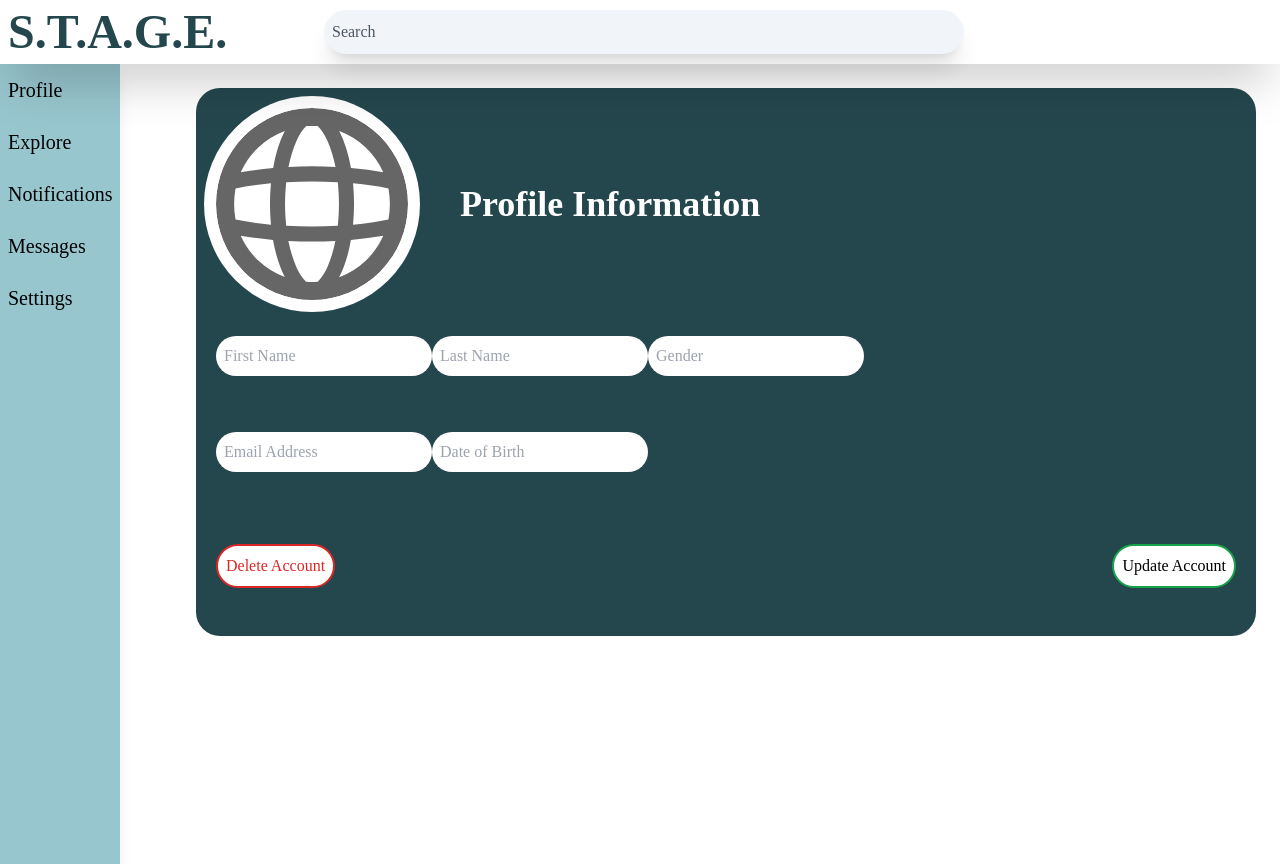
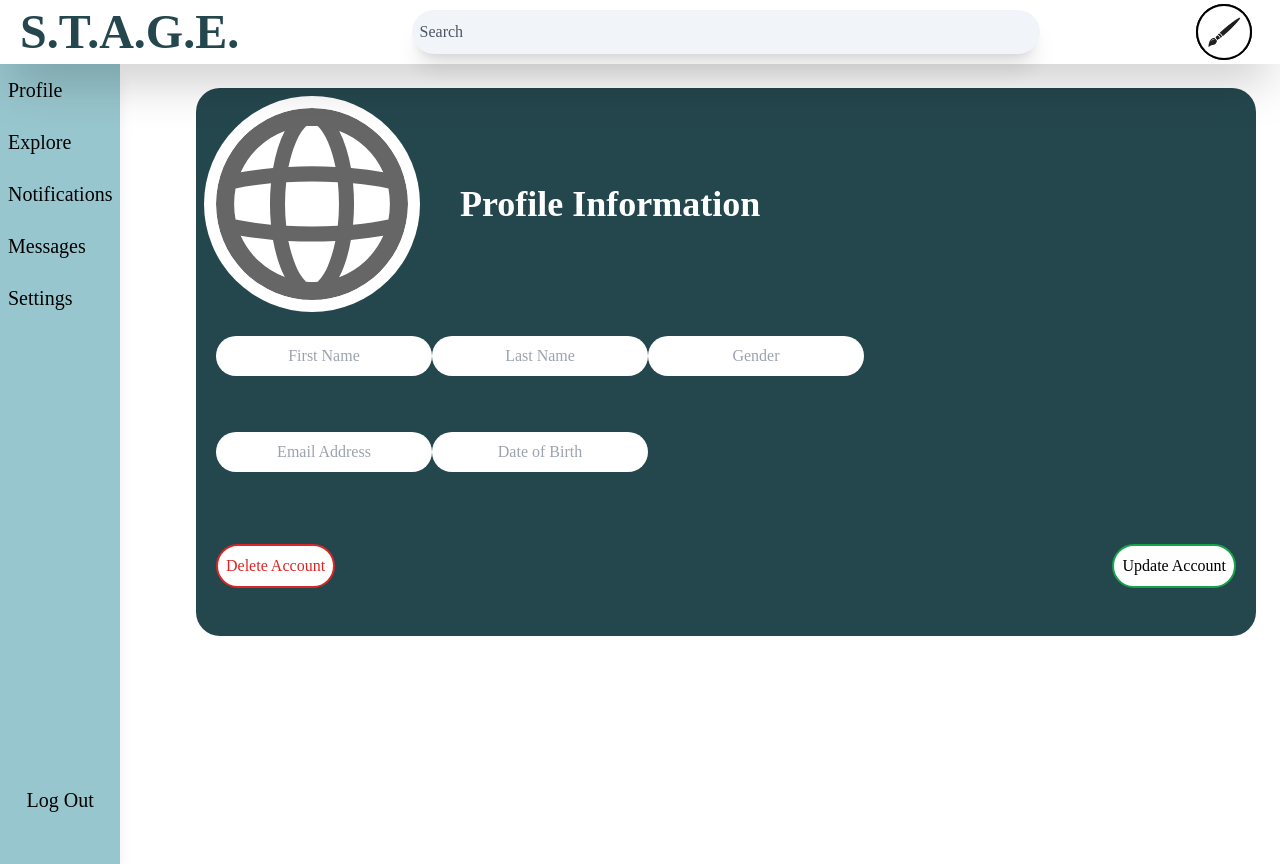
Before and after one commit to CloverDragana/stage, a Next.js app: page /account-setting in a window 1280 px wide. Built offline with nearby package versions, Linux system fonts and the light colour scheme; no server answers; a web font is replaced by a local one.

Commit message:
added logout and html for create post, Update still not working

```diff
--- a/src/app/(routes)/account-setting/page.js
+++ b/src/app/(routes)/account-setting/page.js
@@ -1,7 +1,7 @@
 "use client";
 
 import { useState, useEffect } from "react";
-import { useSession } from "next-auth/react";
+import { useSession, signIn } from "next-auth/react";
 import { useRouter } from "next/navigation";
 
 import Navbar from "@/components/navigation/navbar";
@@ -11,30 +11,29 @@ import DeleteAccount from "@/components/delete-account/delete";
 
 export default function AccountSetting() {
 
-    const {data: session} = useSession();
+    const {data: session, update} = useSession();
     const router = useRouter();
     const [showDeletePopUp, setDeletePopUp] = useState(false);
 
     const [formData, updateFormData] = useState({
-        fName: "",
-        lName: "",
-        gender: "",
-        email: "",
-        dob: "",
+        fName: session?.user?.fName || "",
+        lName: session?.user?.lName || "",
+        gender: session?.user?.gender || "",
+        email: session?.user?.email || "",
+        dob: session?.user?.dob || "",
         // password: "",
     });
 
     useEffect(() => {
         console.log("Session user data:", session?.user);
         if (session?.user) {
-            updateFormData(prev => ({
-                ...prev,
+            updateFormData({
                 fName: session.user.fName || "",
                 lName: session.user.lName || "",
                 gender: session.user.gender || "",
                 email: session.user.email || "",
-                dob: session.user.dob || "",
-            }));
+                dob: session.user.dob ? new Date(session.user.dob).toLocaleDateString("en-GB") : "",
+            });
         }
     }, [session]);
 
@@ -42,25 +41,24 @@ export default function AccountSetting() {
 
     const handleInfoChange = (event) => {
         const {name, value } = event.target;
-        updateFormData(prev => ({
+        updateFormData((prev) => ({
             ...prev,
-            [name]: value
+            [name]: name === "dob"? value : value,
         }));
     };
 
     const handleUpdatedInfo = async (event) => {
         event.preventDefault();
+
+        const [day, month, year] = formDatadob.split("/");
+        const formatDob= `${year}-${month}-${day}`;
         try{
             const response = await fetch("api/auth/update-user", {
                 method: "PUT",
                 headers: { "Content-Type": "application/json"},
                 body: JSON.stringify({
-                    fName: formData.fName,
-                    lName: formData.lName,
-                    gender: formData.gender,
-                    email: formData.email,
-                    dob: formData.dob
-                    // , password: formData.password
+                    ...formData,
+                    dob: formatDob,
                 }),
             });
 
@@ -69,6 +67,13 @@ export default function AccountSetting() {
 
             if(response.ok){
                 alert("Profile updated!");
+
+                await update();
+
+                await signIn("credentials", {
+                    callbackUrl: "/account-setting",
+                    redirect: false,
+                });
             } else {
                 alert(`Error: ${data.message}`);
             }
@@ -119,13 +124,13 @@ export default function AccountSetting() {
                     <div className="w-full px-3 py-6 justify-between">
                         <form className="flex flex-col justify-between gap-14" onSubmit={handleUpdatedInfo}>
                             <div>
-                                <input type="text" name="fName" placeholder="First Name" value={formData.fname} onChange={handleInfoChange} className="rounded-full p-2"></input>
-                                <input type="text" name="lName" placeholder="Last Name" value={formData.lname} onChange={handleInfoChange} className="rounded-full p-2"></input>
-                                <input type="text" name="gender" placeholder="Gender" onChange={handleInfoChange} className="rounded-full p-2"></input>
+                                <input type="text" name="fName" placeholder="First Name" value={formData.fname} onChange={handleInfoChange} className="rounded-full p-2 text-center"></input>
+                                <input type="text" name="lName" placeholder="Last Name" value={formData.lname} onChange={handleInfoChange} className="rounded-full p-2 text-center"></input>
+                                <input type="text" name="gender" placeholder="Gender" onChange={handleInfoChange} className="rounded-full p-2 text-center"></input>
                             </div>
                             <div>
-                                <input type="text" name="email" placeholder="Email Address" value={formData.email} onChange={handleInfoChange} className="rounded-full p-2"></input>
-                                <input type="text" name="dob" placeholder="Date of Birth" value={formData.dob} onChange={handleInfoChange} className="rounded-full p-2"></input>
+                                <input type="text" name="email" placeholder="Email Address" value={formData.email} onChange={handleInfoChange} className="rounded-full p-2 text-center"></input>
+                                <input type="text" name="dob" placeholder="Date of Birth" value={formData.dob} onChange={handleInfoChange} className="rounded-full p-2 text-center"></input>
                                 {/* <input type="password" name="password" placeholder="Change Password" value={formData.password} onChange={handleInfoChange} className="rounded-full p-2"></input> */}
                             </div>
                             <div className="flex justify-between items-center gap-4 py-4">
--- a/src/app/api/auth/[...nextauth]/route.js
+++ b/src/app/api/auth/[...nextauth]/route.js
@@ -29,6 +29,8 @@ export const authOptions = {
                     }
 
                     const user = dbQuery.rows[0];
+                    console.log("Authorize function - User from DB:", user); // 🔍 Debug
+
 
                     if (credentials.password !== user.password) {
                         throw new Error("Invalid password");
@@ -38,8 +40,8 @@ export const authOptions = {
                         id: user.userid,
                         username: user.username,
                         email: user.email,
-                        fname: user.fName,
-                        lname: user.lName,
+                        fname: user.fname,
+                        lname: user.lname,
                         gender: user.gender,
                         dob: user.dob,
                     }
@@ -56,14 +58,15 @@ export const authOptions = {
     callbacks: {
         async jwt({ token, user }) {
             if (user) {
+                console.log("JWT Callback - Received user:", user); // 🔍 Debug
+
                 token.id = user.userid;
                 token.username = user.username;
                 token.email = user.email;
-                token.fname = user.fName;
-                token.lname = user.lName;
+                token.fname = user.fName || user.fname;
+                token.lname = user.lName || user.lname;
                 token.gender = user.gender;
                 token.dob = user.dob;
-                console.log("JWT callback - user data:", user);
             }
             console.log("JWT callback - final token:", token);
             return token;
--- a/src/app/api/auth/update-user/route.js
+++ b/src/app/api/auth/update-user/route.js
@@ -12,28 +12,37 @@ export async function PUT(req){
         }
 
         const {
-            fName, lName, gender, email, dob, password, userid
+            fName, lName, gender, email, dob
         } = await req.json();
-        const userEmail = session.user.email;
 
-        const hashedPassword = password ? await hash(password, 10) : null;
+        const authenticatedUserId = session.user.id;
+        // const hashedPassword = password ? await hash(password, 10) : null;
 
         const query = `
             UPDATE users
-            SET fName = $1, lName = $2, gender = $3, email = $4, dob = $5, password = COALESCE($6, password)
-            WHERE userid = $7
+            SET fName = COALESCE(NULLIF($1, ''), fName),
+                lName = COALESCE(NULLIF($2, ''), lName),
+                gender = COALESCE(NULLIF($3, ''), gender),
+                email = COALESCE(NULLIF($4, ''), email),
+                dob = COALESCE(NULLIF($5, '')::date, dob)
+            WHERE userid = $6
             RETURNING *;
         `;
 
-        const values = [fName, lName, gender, email, dob, hashedPassword, userid];
+        const values = [fName, lName, gender, email, dob, authenticatedUserId];
         const dbQuery = await postgresConnection.query(query, values);
 
         if(dbQuery.rowCount === 0){
             return new Response(JSON.stringify({ error: 'User not found' }), { status: 404 });
         }
+
+        const updatedUser = dbQuery.rows[0];
+        console.log("Updated user:", updatedUser);
+
+
         return new Response(JSON.stringify({
             message: 'Profile updated successfully!',
-            userId: dbQuery.rows[0] }),
+            user: updatedUser }),
             { status: 200 });
     } catch (error){
         console.error("Updating user info unsuccessful", error);
--- a/src/components/delete-account/delete.js
+++ b/src/components/delete-account/delete.js
@@ -33,7 +33,7 @@ function DeleteAccount ({onClose}) {
     return (
         <div className="fixed inset-0 flex items-center justify-center bg-black/80 z-50">
             <div className=" bg-white w-1/3 p-6 rounded-lg shadow-lg flex flex-col gap-6 text-center">
-                <h1 className="text-xl font-bold">Are you sure you want to delete your account?</h1>
+                <h2 className="text-xl font-bold">Are you sure you want to delete your account?</h2>
                 <p>This action can't be reversed!</p>
                 <div className="flex justify-center gap-4">
                     <button type="button" onClick={handleDeleteUser} disabled={isDeleting} className="rounded-full p-2 w-16 text-red-600 border-2 border-red-600 transition-all duration-300 hover:shadow-[inset_0px_0px_20px_4px_rgba(229,_82,_82,_0.4)]">yes</button>
--- /dev/null
+++ b/src/components/navigation/logout.js
@@ -0,0 +1,23 @@
+"use client";
+
+import { signOut } from "next-auth/react";
+
+function LogoutPopUp({onClose}){
+    const confirmLogout = () => {
+        signOut({ callbackUrl: "/login"});
+    }
+
+    return (
+        <div className="fixed inset-0 flex items-center justify-center bg-black/80 z-50">
+            <div className=" bg-white w-1/3 p-6 rounded-lg shadow-lg flex flex-col gap-6 text-center">
+                <h2 className="text-xl font-bold">Are you sure you would like to log out?</h2>
+                <div className="flex justify-center gap-4">
+                    <button onClick={confirmLogout} className="rounded-full p-2 w-16 text-red-600 border-2 border-red-600 transition-all duration-300 hover:shadow-[inset_0px_0px_20px_4px_rgba(229,_82,_82,_0.4)]">Yes</button>
+                    <button onClick={onClose} className="rounded-full p-2 w-16 bg-white border-2 border-green-600 transition-all duration-300 hover:shadow-[inset_0px_0px_20px_4px_rgba(82,_229,_121,_0.4)]">No</button>
+                </div>
+            </div>
+        </div>
+    )
+}
+
+export default LogoutPopUp;
--- a/src/components/navigation/navbar.js
+++ b/src/components/navigation/navbar.js
@@ -1,26 +1,45 @@
 "use client";
+
+import { useState } from "react";
+import LogoutPopUp from "@/components/navigation/logout"
 
 function Navbar(){
 
+    const [logoutPopUp, setLogoutPopUp] = useState(false);
     const navItems = [
-        { title: 'Profile', href: '/profile'},
-        { title: 'Explore', href: ''},
-        { title: 'Notifications', href: ''},
-        { title: 'Messages', href: ''},
-        { title: 'Settings', href: '/account-setting'}
+        { title: "Profile", href: "/profile"},
+        { title: "Explore", href: ""},
+        { title: "Notifications", href: ""},
+        { title: "Messages", href: ""},
+        { title: "Settings", href: "/account-setting"},
+        { title: "Log Out", href: "/login"}
     ];
+
+    const handleLogout = () => {
+        setLogoutPopUp(true);
+    }
+
     return(
+        <>
             <nav className="fixed top-16 left-0 h-screen w-42 m-0 flex flex-col bg-primary text-black text-xl shadow-lg">
-            <ul>
+                <ul className="flex flex-col flex-grow">
                     {navItems.map((item) => (
-                    <li key={item.title} className="w-full">
+                        <li key={item.title} className={`w-full ${item.title === "Log Out" ? "mt-[450px]" : ""}`}>
+                            {item.title === "Log Out" ? (
+                                <button onClick={ () => setLogoutPopUp(true)} className="block w-full px-2 py-3 hover:bg-secondary hover:text-white transition-colors">
+                                    {item.title}
+                                </button>
+                            ) : (
                             <a href={item.href} className="block w-full px-2 py-3 hover:bg-secondary hover:text-white transition-colors">
                                 {item.title}
                             </a>
+                            )}
                         </li>
                     ))}
                 </ul>
             </nav>
+            {logoutPopUp && <LogoutPopUp onClose={ () => setLogoutPopUp(false)} />}
+        </>
     );
 }
 
--- a/src/components/navigation/searchbar.js
+++ b/src/components/navigation/searchbar.js
@@ -2,7 +2,7 @@
 
 function Search(){
     return(
-        <div className="mx-1 bg-slate-100 shadow-xl rounded-3xl px-2 h-11 w-1/2 content-center text-gray-600">
+        <div className="mx-1 bg-slate-100 shadow-xl rounded-3xl px-2 h-11 w-full content-center text-gray-600">
             Search
         </div>
     );
--- a/src/components/navigation/topbar.js
+++ b/src/components/navigation/topbar.js
@@ -4,10 +4,17 @@ import Search from "@/components/navigation/searchbar";
 
 function Topbar() {
     return(
-        <div className="fixed top-0 py-2 h-16 w-full flex flex-row items-center shadow-2xl z-50 bg-white">
-            <header className="flex flex-row items-center w-full">
+        <div className="fixed top-0 py-1 h-16 w-full items-center align-middle shadow-2xl z-50 bg-white">
+            <header className="flex flex-row justify-between items-center align-middle px-3 w-full">
+                <div className="w-auto">
                 <h1 className="block px-2 py-1 text-secondary text-5xl/5 w-1/4 font-bold"><a href="/">S.T.A.G.E.</a></h1>
+                </div>
+                <div className="w-3/6">
                 <Search />
+                </div>
+                <div className="w-auto rounded-full bg-black mr-4">
+                    <img src="/paint-brush.jpg" alt="create-post" className="rounded-full w-14 h-14 border-black border-2 object-cover"/>
+                </div>
             </header>
         </div>
     );
--- a/src/components/posting/create-post.js
+++ b/src/components/posting/create-post.js
@@ -1,6 +1,6 @@
 function CreatePost(){
     return(
-        <div className="bg-white shadow-sm w-auto mx-6 my-3 items-center rounded-md shadow-2xl" >
+        <div className="bg-white w-auto mx-6 my-3 items-center rounded-md shadow-xl" >
             <div className="flex flex-row gap-8 px-4">
                 <p className="text-xl">Username</p>
                 <p>date post</p>
```
Also changed, not shown: public/paint-brush.jpg (added). Lines whose indentation alone changed are shown as unchanged.
